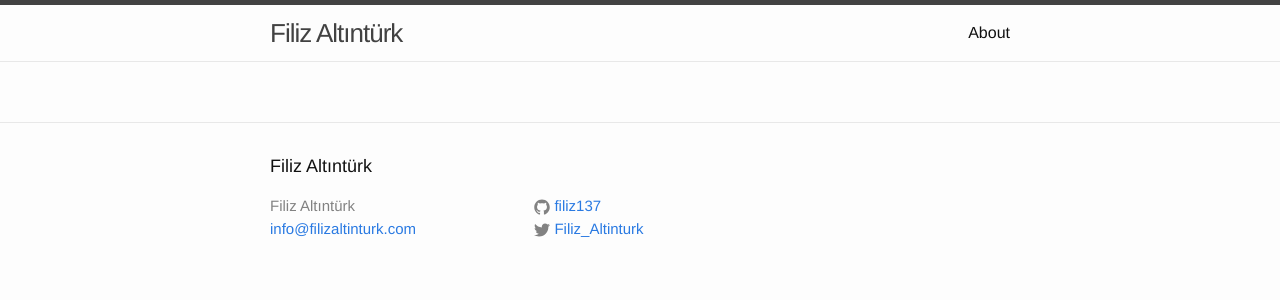
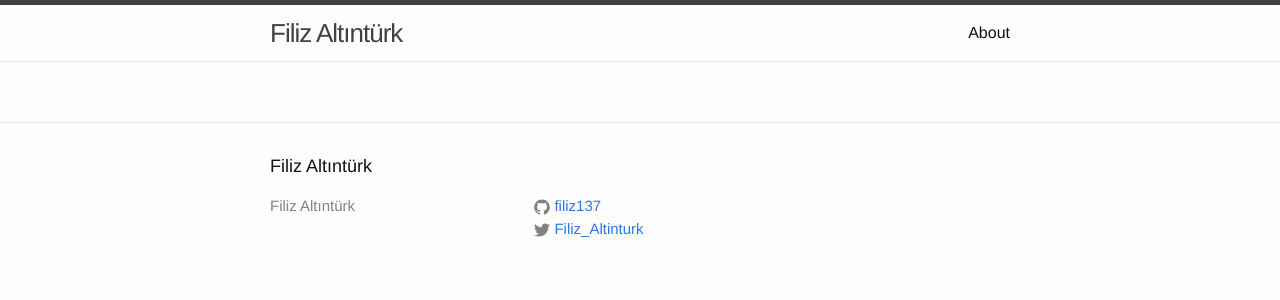
Before and after one commit to filiz137/filiz137, a Jekyll site: the page built from index.html, in a window 1280 px wide. Shown: the top 300 px of the page. Built offline with Jekyll 4.4.1, drawn with Linux system fonts in a browser that asks for light colours; part of the change alters nothing that is shown.

Commit message:
email remove

```diff
--- a/_config.yml
+++ b/_config.yml
@@ -7,7 +7,7 @@
 
 # Site settings
 title: Filiz Altıntürk
-email: info@filizaltinturk.com
+# email: info@filizaltinturk.com
 # description: > # this means to ignore newlines until "baseurl:"
 #   Write an awesome description for your new site here. You can edit this
 #   line in _config.yml. It will appear in your document head meta (for
```
